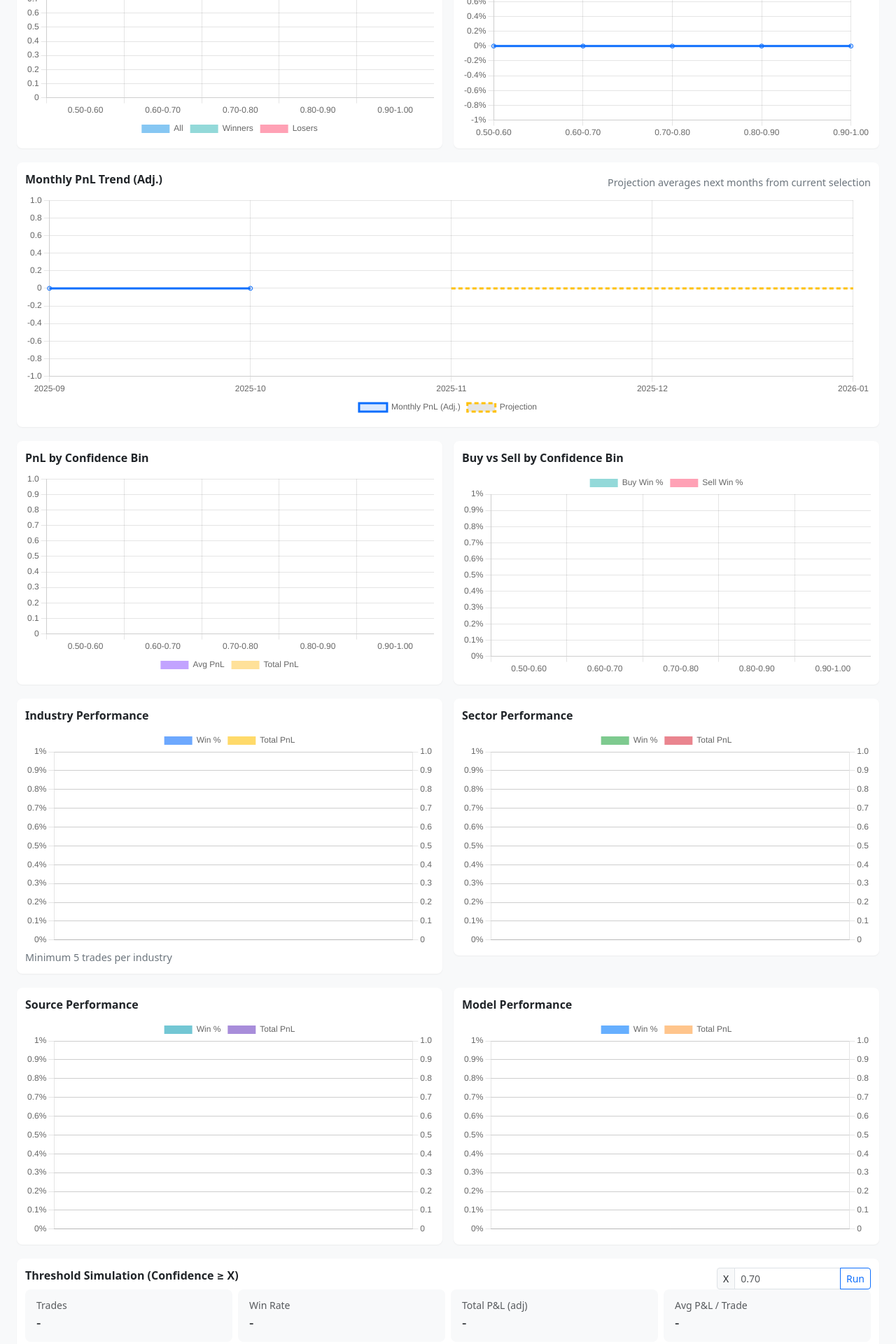
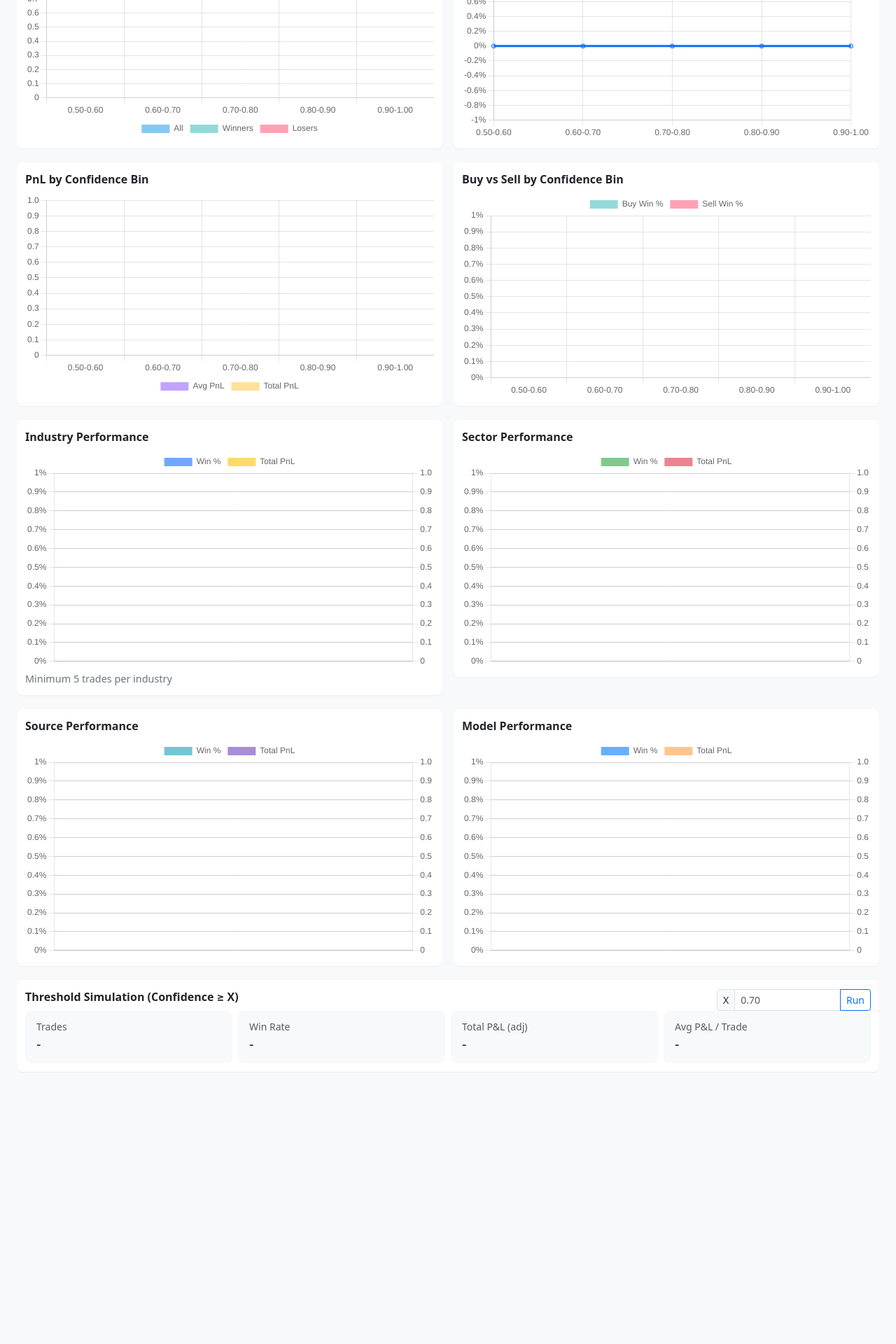
Before and after one commit to ashaffir/news-trader, a Django app: page /stats/analysis/ in a window 1280 px wide. Shown: the part 612-2532 px from the top of the page at 70% size. After the commit the page ends 2106 px from the top, so only its background shows below. Run offline with Django 5.2, Linux system fonts and the light colour scheme; the visitor is signed in with stand-in values (Sample User, id 1); data that the repository does not hold is empty; parts of the project's set-up code (start-up, migrations or seed data) failed here and were passed over; some libraries are stand-ins or nearby versions.

Commit message:
stats analysis updates

```diff
--- a/static/js/analysis.js
+++ b/static/js/analysis.js
@@ -179,14 +179,19 @@
   });
 
   async function loadScatter(){
+    const hasConf = document.getElementById('chart-scatter-conf');
+    const hasDur = document.getElementById('chart-scatter-dur');
+    if (!hasConf && !hasDur) return;
     const qp = buildParams();
+    if (hasConf) {
       const cdata = await (await fetch('/stats/api/analysis/confidence-pnl-scatter?' + qp)).json();
       ensureChart('chart-scatter-conf', {
         type: 'scatter',
         data: { datasets: [{ label: 'PnL by Confidence', data: cdata.points, parsing: { xAxisKey: 'x', yAxisKey: 'y' }, backgroundColor: 'rgba(13,110,253,0.6)' }] },
         options: { scales: { x: { min: 0.5, max: 1.0 } } }
       });
-
+    }
+    if (hasDur) {
       const ddata = await (await fetch('/stats/api/analysis/duration-pnl-scatter?' + qp)).json();
       ensureChart('chart-scatter-dur', {
         type: 'scatter',
@@ -194,8 +199,11 @@
         options: { scales: { x: { title: { display: true, text: 'Minutes' } } } }
       });
     }
+  }
 
   async function loadMonthlyPnl(){
+    const el = document.getElementById('chart-monthly-pnl');
+    if (!el) return;
     const qp = buildParams();
     const url = '/stats/api/pnl-by-month?' + qp + '&projection_months=3';
     const d = await (await fetch(url)).json();
--- a/static/js/stats.js
+++ b/static/js/stats.js
@@ -48,9 +48,10 @@
       type: 'bar',
       data: { labels: data.labels, datasets: [
         { label: 'PnL', data: data.pnl, backgroundColor: data.pnl.map(v => v >= 0 ? 'rgba(25,135,84,0.6)' : 'rgba(220,53,69,0.6)') },
-        { label: '7D MA', type: 'line', data: data.ma7, borderColor: '#6c757d' }
+        { label: '7D MA', type: 'line', data: data.ma7, borderColor: '#6c757d' },
+        { label: 'Trades', type: 'line', data: data.counts || [], borderColor: '#0d6efd', yAxisID: 'y1' }
       ]},
-      options: { responsive: true, interaction: { mode: 'index', intersect: false }, scales: { y: { title: { text: 'USD', display: true } } } }
+      options: { responsive: true, interaction: { mode: 'index', intersect: false }, scales: { y: { title: { text: 'USD', display: true } }, y1: { position: 'right', title: { text: 'Trades', display: true }, grid: { drawOnChartArea: false } } } }
     });
   }
 
--- a/stats/api.py
+++ b/stats/api.py
@@ -137,11 +137,14 @@ def equity_api(request):
 def pnl_by_day_api(request):
     qs = _filtered_trades(request).filter(status='closed', realized_pnl__isnull=False)
     by_day = defaultdict(float)
+    by_day_count = defaultdict(int)
     for t in qs:
         day = (t.closed_at or t.created_at).date().isoformat()
         by_day[day] += _commission_adjusted_realized_pnl(t)
+        by_day_count[day] += 1
     labels = sorted(by_day.keys())
     pnl = [by_day[d] for d in labels]
+    counts = [by_day_count[d] for d in labels]
     # 7D MA
     ma7 = []
     for i in range(len(pnl)):
@@ -173,6 +176,7 @@ def pnl_by_day_api(request):
         'projection_labels': proj_labels,
         'projection': proj_values,
         'avg_daily_pnl': round(avg_daily, 4),
+        'counts': counts,
     })
 
 
@@ -378,11 +382,16 @@ def model_performance_api(request):
     for t in trades:
         model = ''
         try:
-            model = t.analysis.trading_config_used.llm_model
+            # Prefer explicit model recorded on analysis, fallback to config
+            model = (t.analysis.used_llm_model or '').strip()
+            if not model:
+                model = (t.analysis.trading_config_used.llm_model if t.analysis.trading_config_used else '') or ''
+            model = (model or '').strip()
         except Exception:
             model = ''
         setattr(t, 'llm_model', model)
-    items = _aggregate_dimension(trades, 'llm_model', min_trades=3)
+    # Include any model that appears (>=1 trade) so all used models are visible
+    items = _aggregate_dimension(trades, 'llm_model', min_trades=1)
     return JsonResponse({ 'items': items })
 
 
--- a/stats/templates/stats/analysis.html
+++ b/stats/templates/stats/analysis.html
@@ -81,17 +81,7 @@
     </div>
   </div>
 
-  <div class="row g-3 mt-1">
-    <div class="col-lg-12">
-      <div class="chart-card">
-        <div class="d-flex justify-content-between align-items-center">
-          <div class="fw-semibold mb-2">Monthly PnL Trend (Adj.)</div>
-          <div class="subtle">Projection averages next months from current selection</div>
-        </div>
-        <canvas id="chart-monthly-pnl" height="80"></canvas>
-      </div>
-    </div>
-  </div>
+
 
   <div class="row g-3 mt-1">
     <div class="col-lg-6">
@@ -162,20 +152,7 @@
     </div>
   </div>
 
-  <div class="row g-3 mt-1">
-    <div class="col-lg-6">
-      <div class="chart-card">
-        <div class="fw-semibold mb-2">Scatter: Confidence vs PnL</div>
-        <canvas id="chart-scatter-conf" height="180"></canvas>
-      </div>
-    </div>
-    <div class="col-lg-6">
-      <div class="chart-card">
-        <div class="fw-semibold mb-2">Scatter: Duration (min) vs PnL</div>
-        <canvas id="chart-scatter-dur" height="180"></canvas>
-      </div>
-    </div>
-  </div>
+
 </div>
 
 <script src="https://cdn.jsdelivr.net/npm/chart.js@4.4.4/dist/chart.umd.min.js"></script>
```
Lines whose indentation alone changed are shown as unchanged.
